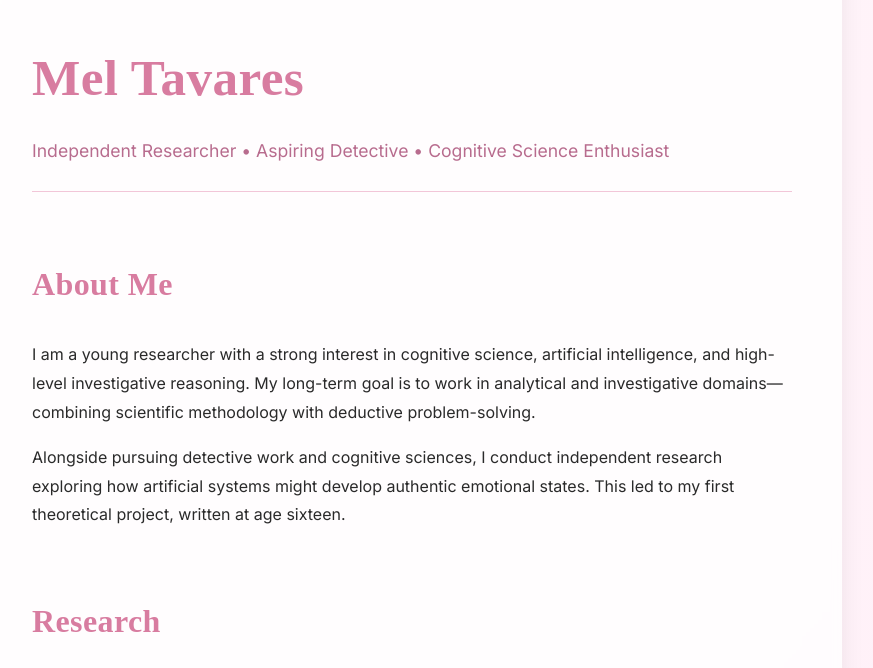
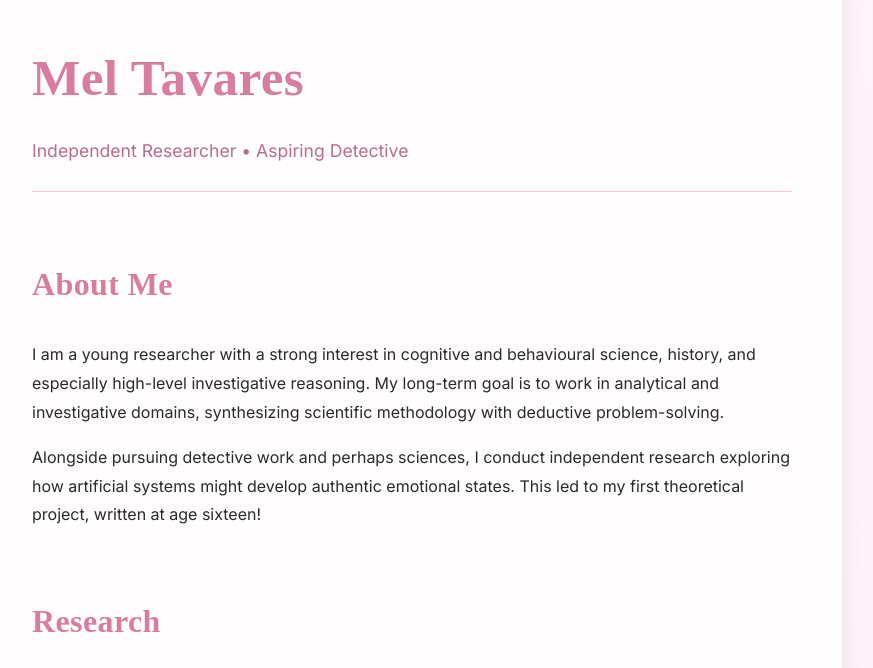
Before and after one commit to mtavares-research/mtavares-research.github.io, a plain HTML site: page index.html in a window 1280 px wide. Shown: the part 132-800 px from the top of the page, without its empty margins (228-1101 px from the left). Drawn offline with Linux system fonts and the light colour scheme; a web font is replaced by a local one.

Commit message:
Update index.html

```diff
--- a/index.html
+++ b/index.html
@@ -69,21 +69,21 @@ rel="stylesheet">
 <div class="container">
 
   <h1>Mel Tavares</h1>
-  <div class="tagline">Independent Researcher • Aspiring Detective • Cognitive Science Enthusiast</div>
+  <div class="tagline">Independent Researcher • Aspiring Detective</div>
 
   <div class="line"></div>
 
   <h2>About Me</h2>
   <p>
-    I am a young researcher with a strong interest in cognitive science, artificial intelligence,
-    and high-level investigative reasoning. My long-term goal is to work in analytical and
-    investigative domains—combining scientific methodology with deductive problem-solving.
+    I am a young researcher with a strong interest in cognitive and behavioural science, history,
+    and especially high-level investigative reasoning. My long-term goal is to work in analytical and
+    investigative domains, synthesizing scientific methodology with deductive problem-solving.
   </p>
 
   <p>
-    Alongside pursuing detective work and cognitive sciences, I conduct independent research
+    Alongside pursuing detective work and perhaps sciences, I conduct independent research
     exploring how artificial systems might develop authentic emotional states. This led to my
-    first theoretical project, written at age sixteen.
+    first theoretical project, written at age sixteen!
   </p>
 
   <h2>Research</h2>
@@ -108,7 +108,7 @@ rel="stylesheet">
 
   <p><strong>Read the full paper:</strong></p>
   <p>
-    <a href="FrankensteinTheory.pdf" target="_blank">📄 The Frankenstein Theory (PDF)</a>
+    <a href="Frankenstein_Theory.pdf" target="_blank">📄 The Frankenstein Theory (PDF)</a>
   </p>
 
   <h2>Contact</h2>
```
